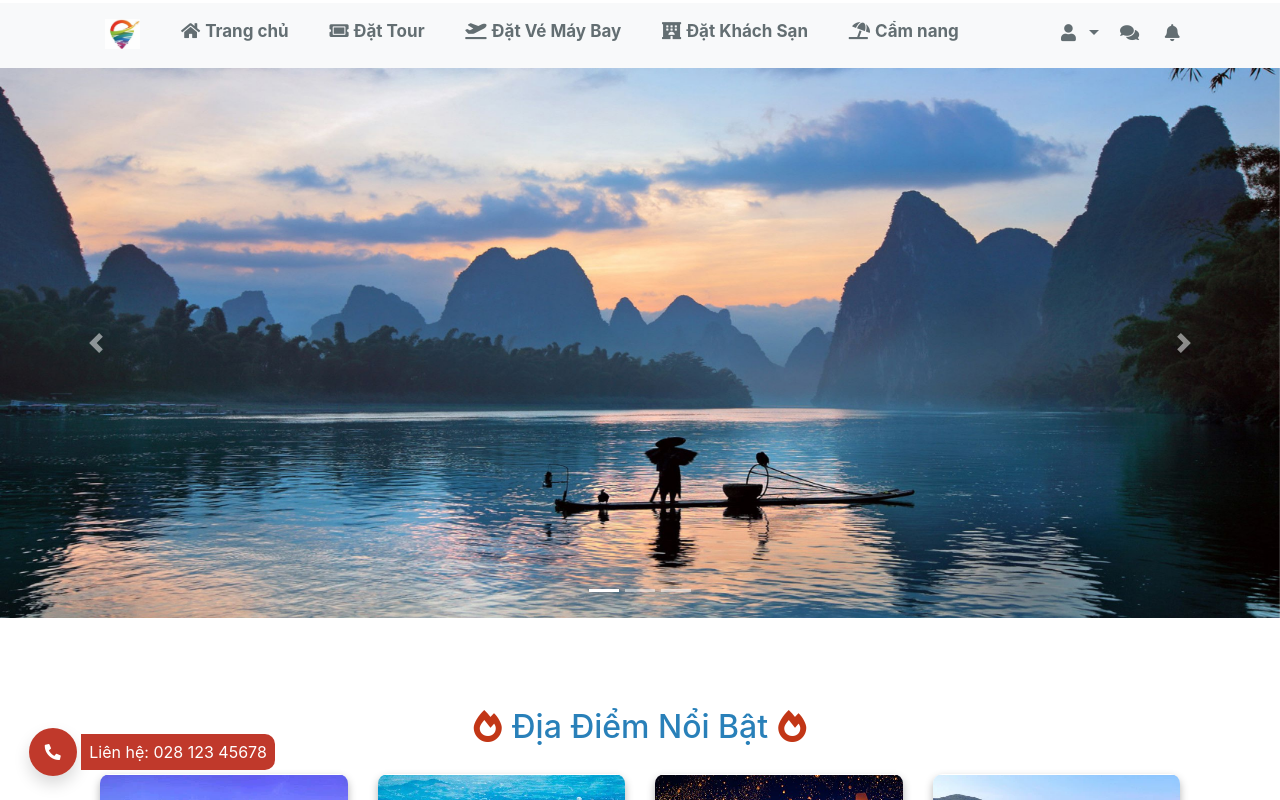
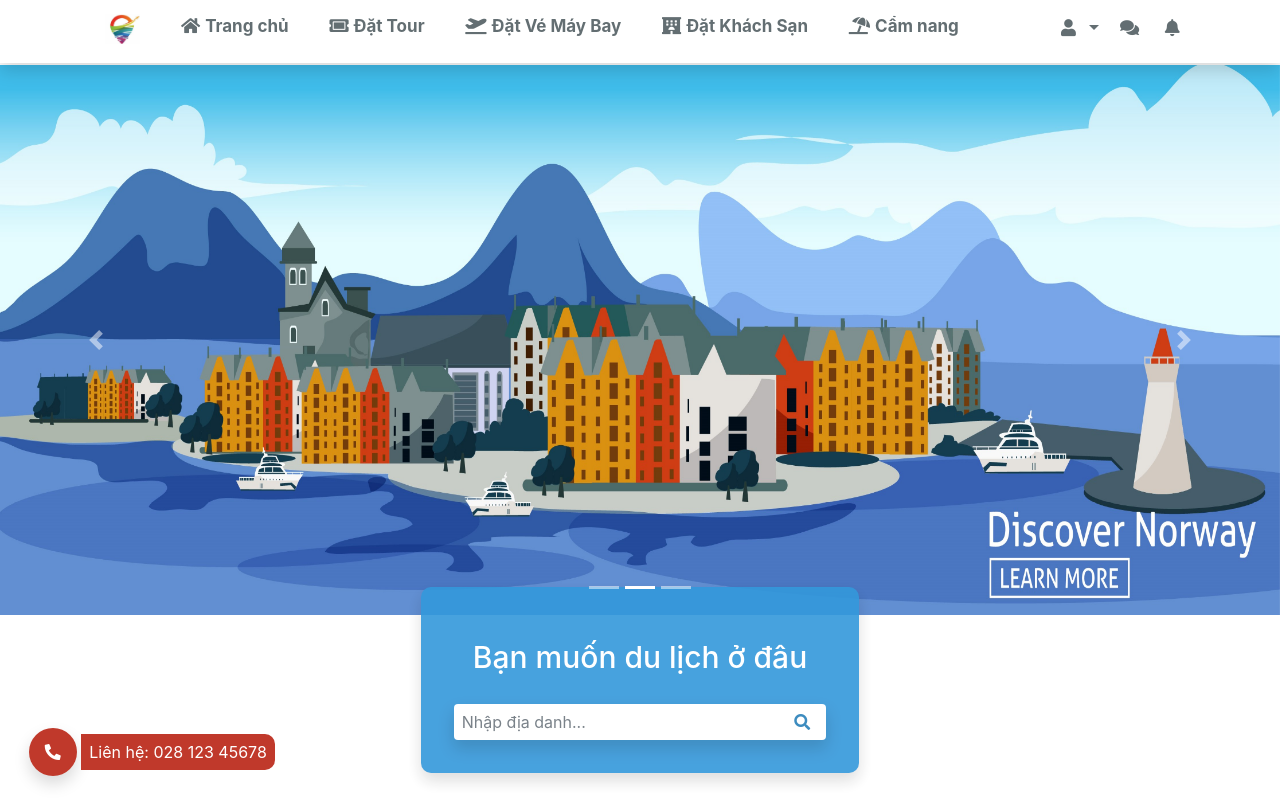
Before and after one commit to huycan1482/tour-demo, a plain HTML site: page html/index.html in a window 1280 px wide. Shown: the top 800 px of the page. Drawn offline with nearby package versions, Linux system fonts and the light colour scheme; a script that the page names is missing.

Commit message:
the forth

```diff
--- a/css/header.css
+++ b/css/header.css
@@ -1,3 +1,12 @@
+header {
+    position: fixed;
+    top: -5px;
+    left: 0;
+    z-index: 5;
+    width: 100%;
+    /* height: 100%; */
+}
+
 .header-top {
     padding-top: 3px;
     justify-content: space-around;
@@ -11,9 +20,16 @@
     border-bottom: 3px solid transparent;
     font-weight: bold;
     color: #636e72 !important;
+    /* color: #fff !important; */
     font-size: 17px;
     transition: .8s;
     transition-timing-function: ease-in-out;
+}
+
+.header-top .navbar {
+    /* background-color: #2c3e50; */
+    /* background-color: #8e44ad; */
+    background-color: #ffffff;
 }
 
 .header-left li {
--- a/css/main.css
+++ b/css/main.css
@@ -45,6 +45,10 @@ h2 i {
     color: #c23616;
 }
 
+section {
+    margin-top: 65px;
+}
+
 .article {
     display: flex;
     flex-wrap: wrap;
@@ -53,6 +57,7 @@ h2 i {
 .shadow {
     box-shadow: 0px 4px 8px 0px rgba(0, 0, 0, 0.3);
 }
+
 
 .tour {
     border-top: 1px solid #bdc3c7;
@@ -192,6 +197,13 @@ h2 i {
     background-color: #2980b9;
 }
 
+.search-box {
+    /* width: 50%; */
+    height: 130px;
+    display: flex;
+    justify-content: center;
+    align-items: center;
+}
 
 .lg-banner {
     width: 100%;
@@ -204,31 +216,31 @@ h2 i {
     align-items: center;
 }
 
-.lg-banner div {
-    /* width: 70%; */
+.lg-banner div, .search-box div {
+    /* width: 40%; */
     padding: 2rem ;
     background-color: #3498db;
     opacity: 0.9;
     border-radius: 10px;
 }
 
-.lg-banner h2 {
+.lg-banner h2, .search-box h2 {
     font-size: 30px;
     color: #fff;
 }
 
-.lg-banner form {
+.lg-banner form, .search-box form {
     position: relative;
 }
 
-.lg-banner form input{
+.lg-banner form input, .search-box form input{
     border-radius: 5px;
     border: 1px solid transparent;
     padding: .5rem;
     width: 100%;
 }
 
-.lg-banner button {
+.lg-banner button, .search-box button {
     position: absolute;
     right: 1rem;
     top: 0.4rem;
--- a/css/tour-detail.css
+++ b/css/tour-detail.css
@@ -104,7 +104,7 @@ section h3 {
 
 .side-bar-position {
     position: fixed !important;
-    top: 0;
+    top: 65px;
     right: 190px;
     z-index: 100;
     max-width: 25% !important;
--- a/css/tours-list.css
+++ b/css/tours-list.css
@@ -48,7 +48,7 @@ h6 i {
 
 .side-bar-position {
     position: fixed !important;
-    top: 0;
+    top: 65px;
     right: 205px;
     z-index: 100;
     max-width: 24.3% !important;
--- a/html/index.html
+++ b/html/index.html
@@ -24,9 +24,9 @@
 
 <body>
     <div class="body-wrapper">
-        <header>
+        <header class="shadow">
             <div class="header-top">
-                <nav class="navbar navbar-expand-lg navbar-light bg-light">
+                <nav class="navbar navbar-expand-lg navbar-light">
                     <!-- <a class="navbar-brand" href="#">Navbar</a> -->
                     <button class="navbar-toggler" type="button" data-toggle="collapse" data-target="#navbarNav"
                         aria-controls="navbarNav" aria-expanded="false" aria-label="Toggle navigation">
@@ -95,16 +95,13 @@
                 </ol>
                 <div class="carousel-inner">
                     <div class="carousel-item active">
-                        <img src="../images/33971.jpg" class="d-block w-100 slide-img"
-                            alt="...">
+                        <img src="../images/test9.jpg" class="d-block w-100 slide-img" alt="...">
                     </div>
                     <div class="carousel-item">
-                        <img src="../images/150718.jpg" class="d-block w-100 slide-img"
-                            alt="...">
+                        <img src="../images/test10.jpg" class="d-block w-100 slide-img" alt="...">
                     </div>
                     <div class="carousel-item">
-                        <img src="../images/150641.jpg" class="d-block w-100 slide-img"
-                            alt="...">
+                        <img src="../images/test11.jpg" class="d-block w-100 slide-img" alt="...">
                     </div>
                 </div>
                 <a class="carousel-control-prev" href="#carouselExampleIndicators" role="button" data-slide="prev">
@@ -115,6 +112,16 @@
                     <span class="carousel-control-next-icon" aria-hidden="true"></span>
                     <span class="sr-only">Next</span>
                 </a>
+            </div>
+
+            <div class="search-box">
+                <div class="shadow">
+                    <h2>Bạn muốn du lịch ở đâu</h2>
+                    <form action="#">
+                        <input type="text" class="form-control shadow" placeholder="Nhập địa danh...">
+                        <button><i class="fas fa-search"></i></button>
+                    </form>
+                </div>
             </div>
 
             <div class="container">
@@ -169,8 +176,7 @@
                         <div class="tours col-sm-12 col-md-6 col-lg-3 wow bounceInUp">
                             <a href="#">
                                 <div class="zoom">
-                                    <img src="../images/phap2.webp" class="img-tour-content" alt="Pháp"
-                                        title="Pháp">
+                                    <img src="../images/phap2.webp" class="img-tour-content" alt="Pháp" title="Pháp">
                                 </div>
                                 <div class="tour-content">
                                     <h5>Pháp</h5>
--- a/js/scroll-up.js
+++ b/js/scroll-up.js
@@ -22,7 +22,7 @@ $(document).ready(function ($) {
     // sort
 
     $('.click-sidebar').click(function () {
-        $('.sidebar-form').slideToggle(1000,'linear');
+        $('.sidebar-form').slideToggle(500,'linear');
     });
     // click-sidebar form
 
```
Also changed, not shown: html/tour-detail.html (+16 -5 lines), js/main.js (+6 -6 lines).
